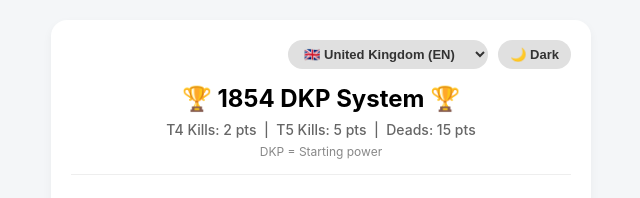
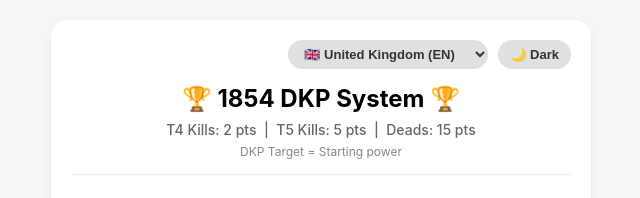
Before and after one commit to Snowy-North/dkp-calculator, a plain HTML site: page index.html in a window 1280 px wide. Shown: the top 198 px of the page, 319-959 px from the left. Drawn offline with Linux system fonts and the light colour scheme.

Commit message:
Update index.html

```diff
--- a/index.html
+++ b/index.html
@@ -81,7 +81,7 @@ body {
   transition: color 0.3s;
 }
 
-/* New smaller text for DKP goal */
+/* Smaller text for DKP goal */
 .dkp-goal {
   font-size: 12px;
   color: #888;
@@ -290,7 +290,7 @@ body.dark-mode .log-entry:first-of-type { border-left-color: #007aff; }
       T4 Kills: 2 pts &nbsp;|&nbsp; T5 Kills: 5 pts &nbsp;|&nbsp; Deads: 15 pts
     </div>
     <div id="dkpGoal" class="dkp-goal">
-      DKP = Starting power
+      DKP Target = Starting power
     </div>
   </div>
 
@@ -316,22 +316,22 @@ DKP: 0 | DKP %: 0%
 <script>
 // --- MASSIVE TRANSLATION DICTIONARY ---
 const i18n = {
-  en: { title: "🏆 1854 DKP System 🏆", points: "T4 Kills: 2 pts &nbsp;|&nbsp; T5 Kills: 5 pts &nbsp;|&nbsp; Deads: 15 pts", dkpGoal: "DKP = Starting power", phName: "Player name", phPower: "Starting Power", phT4: "T4 kills", phT5: "T5 kills", phDeads: "Deads", btnSave: "Save Player", logTitle: "💾 Player Logs & Progress", noLogs: "No edits logged yet. Enter data above and click Save!", progress: "Current Progress:", history: "Edit History:", clearBtn: "🗑️ Clear Logs for", alertName: "Enter player name", confirmDel: "Are you sure you want to delete all logs for" },
-  es: { title: "🏆 Sistema DKP 1854 🏆", points: "Muertes T4: 2 pts &nbsp;|&nbsp; Muertes T5: 5 pts &nbsp;|&nbsp; Muertos: 15 pts", dkpGoal: "DKP = Poder Inicial", phName: "Nombre del jugador", phPower: "Poder Inicial", phT4: "Muertes T4", phT5: "Muertes T5", phDeads: "Muertos", btnSave: "Guardar Jugador", logTitle: "💾 Registros y Progreso", noLogs: "No hay registros. ¡Ingresa datos arriba!", progress: "Progreso Actual:", history: "Historial:", clearBtn: "🗑️ Borrar registros de", alertName: "Ingresa el nombre del jugador", confirmDel: "¿Estás seguro de que deseas eliminar los registros de" },
-  fr: { title: "🏆 Système DKP 1854 🏆", points: "Tués T4: 2 pts &nbsp;|&nbsp; Tués T5: 5 pts &nbsp;|&nbsp; Morts: 15 pts", dkpGoal: "DKP = Puissance initiale", phName: "Nom du joueur", phPower: "Puissance initiale", phT4: "Tués T4", phT5: "Tués T5", phDeads: "Morts", btnSave: "Enregistrer", logTitle: "💾 Journaux et Progression", noLogs: "Aucun journal. Entrez les données !", progress: "Progression Actuelle :", history: "Historique :", clearBtn: "🗑️ Effacer les journaux de", alertName: "Entrez le nom du joueur", confirmDel: "Êtes-vous sûr de vouloir supprimer les journaux de" },
-  de: { title: "🏆 1854 DKP System 🏆", points: "T4 Kills: 2 Pkt &nbsp;|&nbsp; T5 Kills: 5 Pkt &nbsp;|&nbsp; Tote: 15 Pkt", dkpGoal: "DKP = Startkraft", phName: "Spielername", phPower: "Startkraft", phT4: "T4 Kills", phT5: "T5 Kills", phDeads: "Tote", btnSave: "Spieler speichern", logTitle: "💾 Protokolle & Fortschritt", noLogs: "Keine Einträge. Daten oben eingeben!", progress: "Aktueller Fortschritt:", history: "Verlauf:", clearBtn: "🗑️ Protokolle löschen für", alertName: "Spielername eingeben", confirmDel: "Möchten Sie wirklich alle Protokolle löschen für" },
-  it: { title: "🏆 Sistema DKP 1854 🏆", points: "Uccisioni T4: 2 pt &nbsp;|&nbsp; Uccisioni T5: 5 pt &nbsp;|&nbsp; Morti: 15 pt", dkpGoal: "DKP = Potere Iniziale", phName: "Nome giocatore", phPower: "Potere Iniziale", phT4: "Uccisioni T4", phT5: "Uccisioni T5", phDeads: "Morti", btnSave: "Salva Giocatore", logTitle: "💾 Registri e Progressi", noLogs: "Nessun registro. Inserisci i dati sopra!", progress: "Progresso Attuale:", history: "Cronologia:", clearBtn: "🗑️ Cancella registri di", alertName: "Inserisci il nome del giocatore", confirmDel: "Sei sicuro di voler eliminare i registri di" },
-  pt: { title: "🏆 Sistema DKP 1854 🏆", points: "Mortes T4: 2 pts &nbsp;|&nbsp; Mortes T5: 5 pts &nbsp;|&nbsp; Mortos: 15 pts", dkpGoal: "DKP = Poder Inicial", phName: "Nome do jogador", phPower: "Poder Inicial", phT4: "Mortes T4", phT5: "Mortes T5", phDeads: "Mortos", btnSave: "Salvar Jogador", logTitle: "💾 Registros e Progresso", noLogs: "Nenhum registro. Insira os dados acima!", progress: "Progresso Atual:", history: "Histórico:", clearBtn: "🗑️ Limpar registros de", alertName: "Insira o nome do jogador", confirmDel: "Tem certeza de que deseja excluir os registros de" },
-  ru: { title: "🏆 Система DKP 1854 🏆", points: "Убийства T4: 2 оч &nbsp;|&nbsp; Убийства T5: 5 оч &nbsp;|&nbsp; Мертвые: 15 оч", dkpGoal: "DKP = Начальная мощь", phName: "Имя игрока", phPower: "Начальная мощь", phT4: "Убийства T4", phT5: "Убийства T5", phDeads: "Мертвые", btnSave: "Сохранить", logTitle: "💾 Журналы и прогресс", noLogs: "Нет записей. Введите данные выше!", progress: "Текущий прогресс:", history: "История:", clearBtn: "🗑️ Очистить журналы для", alertName: "Введите имя игрока", confirmDel: "Вы уверены, что хотите удалить все журналы для" },
-  tr: { title: "🏆 1854 DKP Sistemi 🏆", points: "T4 Leş: 2 Puan &nbsp;|&nbsp; T5 Leş: 5 Puan &nbsp;|&nbsp; Ölü: 15 Puan", dkpGoal: "DKP = Başlangıç Gücü", phName: "Oyuncu adı", phPower: "Başlangıç Gücü", phT4: "T4 Leş", phT5: "T5 Leş", phDeads: "Ölü", btnSave: "Oyuncuyu Kaydet", logTitle: "💾 Kayıtlar ve İlerleme", noLogs: "Kayıt yok. Yukarıya veri girin!", progress: "Mevcut İlerleme:", history: "Geçmiş:", clearBtn: "🗑️ Kayıtları Temizle", alertName: "Oyuncu adını girin", confirmDel: "Tüm kayıtları silmek istediğinizden emin misiniz:" },
-  zh: { title: "🏆 1854 DKP 系统 🏆", points: "T4 击杀: 2 分 &nbsp;|&nbsp; T5 击杀: 5 分 &nbsp;|&nbsp; 阵亡: 15 分", dkpGoal: "DKP = 初始战力", phName: "玩家名字", phPower: "初始战力", phT4: "T4 击杀", phT5: "T5 击杀", phDeads: "阵亡", btnSave: "保存玩家", logTitle: "💾 记录与进度", noLogs: "暂无记录。在上方输入数据！", progress: "当前进度:", history: "历史记录:", clearBtn: "🗑️ 清除记录", alertName: "请输入玩家名字", confirmDel: "您确定要删除所有记录吗" },
-  ja: { title: "🏆 1854 DKP システム 🏆", points: "T4 撃破: 2 pt &nbsp;|&nbsp; T5 撃破: 5 pt &nbsp;|&nbsp; 戦死: 15 pt", dkpGoal: "DKP = 初期戦力", phName: "プレイヤー名", phPower: "初期戦力", phT4: "T4 撃破", phT5: "T5 撃破", phDeads: "戦死", btnSave: "保存する", logTitle: "💾 ログと進行状況", noLogs: "ログがありません。データを入力してください！", progress: "現在の進行状況:", history: "履歴:", clearBtn: "🗑️ ログを消去", alertName: "プレイヤー名を入力してください", confirmDel: "本当にすべてのログを削除しますか" },
-  ko: { title: "🏆 1854 DKP 시스템 🏆", points: "T4 킬: 2 점 &nbsp;|&nbsp; T5 킬: 5 점 &nbsp;|&nbsp; 전사: 15 점", dkpGoal: "DKP = 초기 투력", phName: "플레이어 이름", phPower: "초기 투력", phT4: "T4 킬", phT5: "T5 킬", phDeads: "전사", btnSave: "저장하기", logTitle: "💾 기록 및 진행 상황", noLogs: "기록이 없습니다. 데이터를 입력하세요!", progress: "현재 진행 상황:", history: "기록:", clearBtn: "🗑️ 기록 삭제", alertName: "플레이어 이름을 입력하세요", confirmDel: "모든 기록을 삭제하시겠습니까" },
-  hi: { title: "🏆 1854 DKP सिस्टम 🏆", points: "T4 किल्स: 2 अंक &nbsp;|&nbsp; T5 किल्स: 5 अंक &nbsp;|&nbsp; मृत: 15 अंक", dkpGoal: "DKP = प्रारंभिक शक्ति", phName: "खिलाड़ी का नाम", phPower: "प्रारंभिक शक्ति", phT4: "T4 किल्स", phT5: "T5 किल्स", phDeads: "मृत", btnSave: "खिलाड़ी सहेजें", logTitle: "💾 लॉग और प्रगति", noLogs: "कोई रिकॉर्ड नहीं। ऊपर डेटा दर्ज करें!", progress: "वर्तमान प्रगति:", history: "इतिहास:", clearBtn: "🗑️ लॉग साफ़ करें", alertName: "खिलाड़ी का नाम दर्ज करें", confirmDel: "क्या आप वाकई सभी लॉग हटाना चाहते हैं" },
-  ar: { title: "🏆 نظام 1854 DKP 🏆", points: "قتلى T4: 2 نقطة &nbsp;|&nbsp; قتلى T5: 5 نقاط &nbsp;|&nbsp; الموتى: 15 نقطة", dkpGoal: "DKP = القوة الأولية", phName: "اسم اللاعب", phPower: "القوة الأولية", phT4: "قتلى T4", phT5: "قتلى T5", phDeads: "الموتى", btnSave: "حفظ اللاعب", logTitle: "💾 السجلات والتقدم", noLogs: "لا توجد سجلات. أدخل البيانات أعلاه!", progress: "التقدم الحالي:", history: "التاريخ:", clearBtn: "🗑️ مسح سجلات", alertName: "أدخل اسم اللاعب", confirmDel: "هل أنت متأكد أنك تريد حذف جميع سجلات" },
-  vi: { title: "🏆 Hệ thống DKP 1854 🏆", points: "Giết T4: 2 điểm &nbsp;|&nbsp; Giết T5: 5 điểm &nbsp;|&nbsp; Lính chết: 15 điểm", dkpGoal: "DKP = Sức mạnh ban đầu", phName: "Tên người chơi", phPower: "Sức mạnh ban đầu", phT4: "Giết T4", phT5: "Giết T5", phDeads: "Lính chết", btnSave: "Lưu", logTitle: "💾 Nhật ký & Tiến độ", noLogs: "Chưa có dữ liệu. Nhập ở trên!", progress: "Tiến độ:", history: "Lịch sử:", clearBtn: "🗑️ Xóa nhật ký của", alertName: "Nhập tên", confirmDel: "Bạn có chắc chắn muốn xóa nhật ký của" },
-  th: { title: "🏆 ระบบ 1854 DKP 🏆", points: "คิล T4: 2 แต้ม &nbsp;|&nbsp; คิล T5: 5 แต้ม &nbsp;|&nbsp; ตาย: 15 แต้ม", dkpGoal: "DKP = พลังเริ่มต้น", phName: "ชื่อผู้เล่น", phPower: "พลังเริ่มต้น", phT4: "คิล T4", phT5: "คิล T5", phDeads: "ทหารตาย", btnSave: "บันทึก", logTitle: "💾 บันทึกและความคืบหน้า", noLogs: "ยังไม่มีบันทึก ป้อนข้อมูลด้านบน!", progress: "ความคืบหน้าปัจจุบัน:", history: "ประวัติ:", clearBtn: "🗑️ ล้างบันทึกของ", alertName: "กรุณาใส่ชื่อ", confirmDel: "คุณแน่ใจหรือไม่ว่าต้องการลบบันทึกทั้งหมดของ" },
-  id: { title: "🏆 Sistem DKP 1854 🏆", points: "Kill T4: 2 Poin &nbsp;|&nbsp; Kill T5: 5 Poin &nbsp;|&nbsp; Mati: 15 Poin", dkpGoal: "DKP = Kekuatan Awal", phName: "Nama Pemain", phPower: "Kekuatan Awal", phT4: "Kill T4", phT5: "Kill T5", phDeads: "Mati", btnSave: "Simpan Pemain", logTitle: "💾 Log & Kemajuan", noLogs: "Belum ada data. Masukkan data di atas!", progress: "Kemajuan Saat Ini:", history: "Riwayat:", clearBtn: "🗑️ Hapus Log untuk", alertName: "Masukkan nama pemain", confirmDel: "Apakah Anda yakin ingin menghapus semua log untuk" }
+  en: { title: "🏆 1854 DKP System 🏆", points: "T4 Kills: 2 pts &nbsp;|&nbsp; T5 Kills: 5 pts &nbsp;|&nbsp; Deads: 15 pts", dkpGoal: "DKP Target = Starting power", phName: "Player name", phPower: "Starting Power", phT4: "T4 kills", phT5: "T5 kills", phDeads: "Deads", btnSave: "Save Player", logTitle: "💾 Player Logs & Progress", noLogs: "No edits logged yet. Enter data above and click Save!", progress: "Current Progress:", history: "Edit History:", clearBtn: "🗑️ Clear Logs for", alertName: "Enter player name", confirmDel: "Are you sure you want to delete all logs for" },
+  es: { title: "🏆 Sistema DKP 1854 🏆", points: "Muertes T4: 2 pts &nbsp;|&nbsp; Muertes T5: 5 pts &nbsp;|&nbsp; Muertos: 15 pts", dkpGoal: "Objetivo DKP = Poder Inicial", phName: "Nombre del jugador", phPower: "Poder Inicial", phT4: "Muertes T4", phT5: "Muertes T5", phDeads: "Muertos", btnSave: "Guardar Jugador", logTitle: "💾 Registros y Progreso", noLogs: "No hay registros. ¡Ingresa datos arriba!", progress: "Progreso Actual:", history: "Historial:", clearBtn: "🗑️ Borrar registros de", alertName: "Ingresa el nombre del jugador", confirmDel: "¿Estás seguro de que deseas eliminar los registros de" },
+  fr: { title: "🏆 Système DKP 1854 🏆", points: "Tués T4: 2 pts &nbsp;|&nbsp; Tués T5: 5 pts &nbsp;|&nbsp; Morts: 15 pts", dkpGoal: "Cible DKP = Puissance initiale", phName: "Nom du joueur", phPower: "Puissance initiale", phT4: "Tués T4", phT5: "Tués T5", phDeads: "Morts", btnSave: "Enregistrer", logTitle: "💾 Journaux et Progression", noLogs: "Aucun journal. Entrez les données !", progress: "Progression Actuelle :", history: "Historique :", clearBtn: "🗑️ Effacer les journaux de", alertName: "Entrez le nom du joueur", confirmDel: "Êtes-vous sûr de vouloir supprimer les journaux de" },
+  de: { title: "🏆 1854 DKP System 🏆", points: "T4 Kills: 2 Pkt &nbsp;|&nbsp; T5 Kills: 5 Pkt &nbsp;|&nbsp; Tote: 15 Pkt", dkpGoal: "DKP-Ziel = Startkraft", phName: "Spielername", phPower: "Startkraft", phT4: "T4 Kills", phT5: "T5 Kills", phDeads: "Tote", btnSave: "Spieler speichern", logTitle: "💾 Protokolle & Fortschritt", noLogs: "Keine Einträge. Daten oben eingeben!", progress: "Aktueller Fortschritt:", history: "Verlauf:", clearBtn: "🗑️ Protokolle löschen für", alertName: "Spielername eingeben", confirmDel: "Möchten Sie wirklich alle Protokolle löschen für" },
+  it: { title: "🏆 Sistema DKP 1854 🏆", points: "Uccisioni T4: 2 pt &nbsp;|&nbsp; Uccisioni T5: 5 pt &nbsp;|&nbsp; Morti: 15 pt", dkpGoal: "Obiettivo DKP = Potere Iniziale", phName: "Nome giocatore", phPower: "Potere Iniziale", phT4: "Uccisioni T4", phT5: "Uccisioni T5", phDeads: "Morti", btnSave: "Salva Giocatore", logTitle: "💾 Registri e Progressi", noLogs: "Nessun registro. Inserisci i dati sopra!", progress: "Progresso Attuale:", history: "Cronologia:", clearBtn: "🗑️ Cancella registri di", alertName: "Inserisci il nome del giocatore", confirmDel: "Sei sicuro di voler eliminare i registri di" },
+  pt: { title: "🏆 Sistema DKP 1854 🏆", points: "Mortes T4: 2 pts &nbsp;|&nbsp; Mortes T5: 5 pts &nbsp;|&nbsp; Mortos: 15 pts", dkpGoal: "Meta DKP = Poder Inicial", phName: "Nome do jogador", phPower: "Poder Inicial", phT4: "Mortes T4", phT5: "Mortes T5", phDeads: "Mortos", btnSave: "Salvar Jogador", logTitle: "💾 Registros e Progresso", noLogs: "Nenhum registro. Insira os dados acima!", progress: "Progresso Atual:", history: "Histórico:", clearBtn: "🗑️ Limpar registros de", alertName: "Insira o nome do jogador", confirmDel: "Tem certeza de que deseja excluir os registros de" },
+  ru: { title: "🏆 Система DKP 1854 🏆", points: "Убийства T4: 2 оч &nbsp;|&nbsp; Убийства T5: 5 оч &nbsp;|&nbsp; Мертвые: 15 оч", dkpGoal: "Цель DKP = Начальная мощь", phName: "Имя игрока", phPower: "Начальная мощь", phT4: "Убийства T4", phT5: "Убийства T5", phDeads: "Мертвые", btnSave: "Сохранить", logTitle: "💾 Журналы и прогресс", noLogs: "Нет записей. Введите данные выше!", progress: "Текущий прогресс:", history: "История:", clearBtn: "🗑️ Очистить журналы для", alertName: "Введите имя игрока", confirmDel: "Вы уверены, что хотите удалить все журналы для" },
+  tr: { title: "🏆 1854 DKP Sistemi 🏆", points: "T4 Leş: 2 Puan &nbsp;|&nbsp; T5 Leş: 5 Puan &nbsp;|&nbsp; Ölü: 15 Puan", dkpGoal: "DKP Hedefi = Başlangıç Gücü", phName: "Oyuncu adı", phPower: "Başlangıç Gücü", phT4: "T4 Leş", phT5: "T5 Leş", phDeads: "Ölü", btnSave: "Oyuncuyu Kaydet", logTitle: "💾 Kayıtlar ve İlerleme", noLogs: "Kayıt yok. Yukarıya veri girin!", progress: "Mevcut İlerleme:", history: "Geçmiş:", clearBtn: "🗑️ Kayıtları Temizle", alertName: "Oyuncu adını girin", confirmDel: "Tüm kayıtları silmek istediğinizden emin misiniz:" },
+  zh: { title: "🏆 1854 DKP 系统 🏆", points: "T4 击杀: 2 分 &nbsp;|&nbsp; T5 击杀: 5 分 &nbsp;|&nbsp; 阵亡: 15 分", dkpGoal: "DKP 目标 = 初始战力", phName: "玩家名字", phPower: "初始战力", phT4: "T4 击杀", phT5: "T5 击杀", phDeads: "阵亡", btnSave: "保存玩家", logTitle: "💾 记录与进度", noLogs: "暂无记录。在上方输入数据！", progress: "当前进度:", history: "历史记录:", clearBtn: "🗑️ 清除记录", alertName: "请输入玩家名字", confirmDel: "您确定要删除所有记录吗" },
+  ja: { title: "🏆 1854 DKP システム 🏆", points: "T4 撃破: 2 pt &nbsp;|&nbsp; T5 撃破: 5 pt &nbsp;|&nbsp; 戦死: 15 pt", dkpGoal: "DKP 目標 = 初期戦力", phName: "プレイヤー名", phPower: "初期戦力", phT4: "T4 撃破", phT5: "T5 撃破", phDeads: "戦死", btnSave: "保存する", logTitle: "💾 ログと進行状況", noLogs: "ログがありません。データを入力してください！", progress: "現在の進行状況:", history: "履歴:", clearBtn: "🗑️ ログを消去", alertName: "プレイヤー名を入力してください", confirmDel: "本当にすべてのログを削除しますか" },
+  ko: { title: "🏆 1854 DKP 시스템 🏆", points: "T4 킬: 2 점 &nbsp;|&nbsp; T5 킬: 5 점 &nbsp;|&nbsp; 전사: 15 점", dkpGoal: "DKP 목표 = 초기 투력", phName: "플레이어 이름", phPower: "초기 투력", phT4: "T4 킬", phT5: "T5 킬", phDeads: "전사", btnSave: "저장하기", logTitle: "💾 기록 및 진행 상황", noLogs: "기록이 없습니다. 데이터를 입력하세요!", progress: "현재 진행 상황:", history: "기록:", clearBtn: "🗑️ 기록 삭제", alertName: "플레이어 이름을 입력하세요", confirmDel: "모든 기록을 삭제하시겠습니까" },
+  hi: { title: "🏆 1854 DKP सिस्टम 🏆", points: "T4 किल्स: 2 अंक &nbsp;|&nbsp; T5 किल्स: 5 अंक &nbsp;|&nbsp; मृत: 15 अंक", dkpGoal: "DKP लक्ष्य = प्रारंभिक शक्ति", phName: "खिलाड़ी का नाम", phPower: "प्रारंभिक शक्ति", phT4: "T4 किल्स", phT5: "T5 किल्स", phDeads: "मृत", btnSave: "खिलाड़ी सहेजें", logTitle: "💾 लॉग और प्रगति", noLogs: "कोई रिकॉर्ड नहीं। ऊपर डेटा दर्ज करें!", progress: "वर्तमान प्रगति:", history: "इतिहास:", clearBtn: "🗑️ लॉग साफ़ करें", alertName: "खिलाड़ी का नाम दर्ज करें", confirmDel: "क्या आप वाकई सभी लॉग हटाना चाहते हैं" },
+  ar: { title: "🏆 نظام 1854 DKP 🏆", points: "قتلى T4: 2 نقطة &nbsp;|&nbsp; قتلى T5: 5 نقاط &nbsp;|&nbsp; الموتى: 15 نقطة", dkpGoal: "هدف DKP = القوة الأولية", phName: "اسم اللاعب", phPower: "القوة الأولية", phT4: "قتلى T4", phT5: "قتلى T5", phDeads: "الموتى", btnSave: "حفظ اللاعب", logTitle: "💾 السجلات والتقدم", noLogs: "لا توجد سجلات. أدخل البيانات أعلاه!", progress: "التقدم الحالي:", history: "التاريخ:", clearBtn: "🗑️ مسح سجلات", alertName: "أدخل اسم اللاعب", confirmDel: "هل أنت متأكد أنك تريد حذف جميع سجلات" },
+  vi: { title: "🏆 Hệ thống DKP 1854 🏆", points: "Giết T4: 2 điểm &nbsp;|&nbsp; Giết T5: 5 điểm &nbsp;|&nbsp; Lính chết: 15 điểm", dkpGoal: "Mục tiêu DKP = Sức mạnh ban đầu", phName: "Tên người chơi", phPower: "Sức mạnh ban đầu", phT4: "Giết T4", phT5: "Giết T5", phDeads: "Lính chết", btnSave: "Lưu", logTitle: "💾 Nhật ký & Tiến độ", noLogs: "Chưa có dữ liệu. Nhập ở trên!", progress: "Tiến độ:", history: "Lịch sử:", clearBtn: "🗑️ Xóa nhật ký của", alertName: "Nhập tên", confirmDel: "Bạn có chắc chắn muốn xóa nhật ký của" },
+  th: { title: "🏆 ระบบ 1854 DKP 🏆", points: "คิล T4: 2 แต้ม &nbsp;|&nbsp; คิล T5: 5 แต้ม &nbsp;|&nbsp; ตาย: 15 แต้ม", dkpGoal: "เป้าหมาย DKP = พลังเริ่มต้น", phName: "ชื่อผู้เล่น", phPower: "พลังเริ่มต้น", phT4: "คิล T4", phT5: "คิล T5", phDeads: "ทหารตาย", btnSave: "บันทึก", logTitle: "💾 บันทึกและความคืบหน้า", noLogs: "ยังไม่มีบันทึก ป้อนข้อมูลด้านบน!", progress: "ความคืบหน้าปัจจุบัน:", history: "ประวัติ:", clearBtn: "🗑️ ล้างบันทึกของ", alertName: "กรุณาใส่ชื่อ", confirmDel: "คุณแน่ใจหรือไม่ว่าต้องการลบบันทึกทั้งหมดของ" },
+  id: { title: "🏆 Sistem DKP 1854 🏆", points: "Kill T4: 2 Poin &nbsp;|&nbsp; Kill T5: 5 Poin &nbsp;|&nbsp; Mati: 15 Poin", dkpGoal: "Target DKP = Kekuatan Awal", phName: "Nama Pemain", phPower: "Kekuatan Awal", phT4: "Kill T4", phT5: "Kill T5", phDeads: "Mati", btnSave: "Simpan Pemain", logTitle: "💾 Log & Kemajuan", noLogs: "Belum ada data. Masukkan data di atas!", progress: "Kemajuan Saat Ini:", history: "Riwayat:", clearBtn: "🗑️ Hapus Log untuk", alertName: "Masukkan nama pemain", confirmDel: "Apakah Anda yakin ingin menghapus semua log untuk" }
 };
 
 let currentLang = localStorage.getItem("lang") || "en";
@@ -355,7 +355,7 @@ function applyTranslations() {
 
   document.getElementById("mainTitle").innerHTML = t.title;
   document.getElementById("pointValues").innerHTML = t.points;
-  document.getElementById("dkpGoal").innerHTML = t.dkpGoal; // Updates the new DKP goal text
+  document.getElementById("dkpGoal").innerHTML = t.dkpGoal;
   document.getElementById("name").placeholder = t.phName;
   document.getElementById("startingPower").placeholder = t.phPower;
   document.getElementById("t4").placeholder = t.phT4;
```
